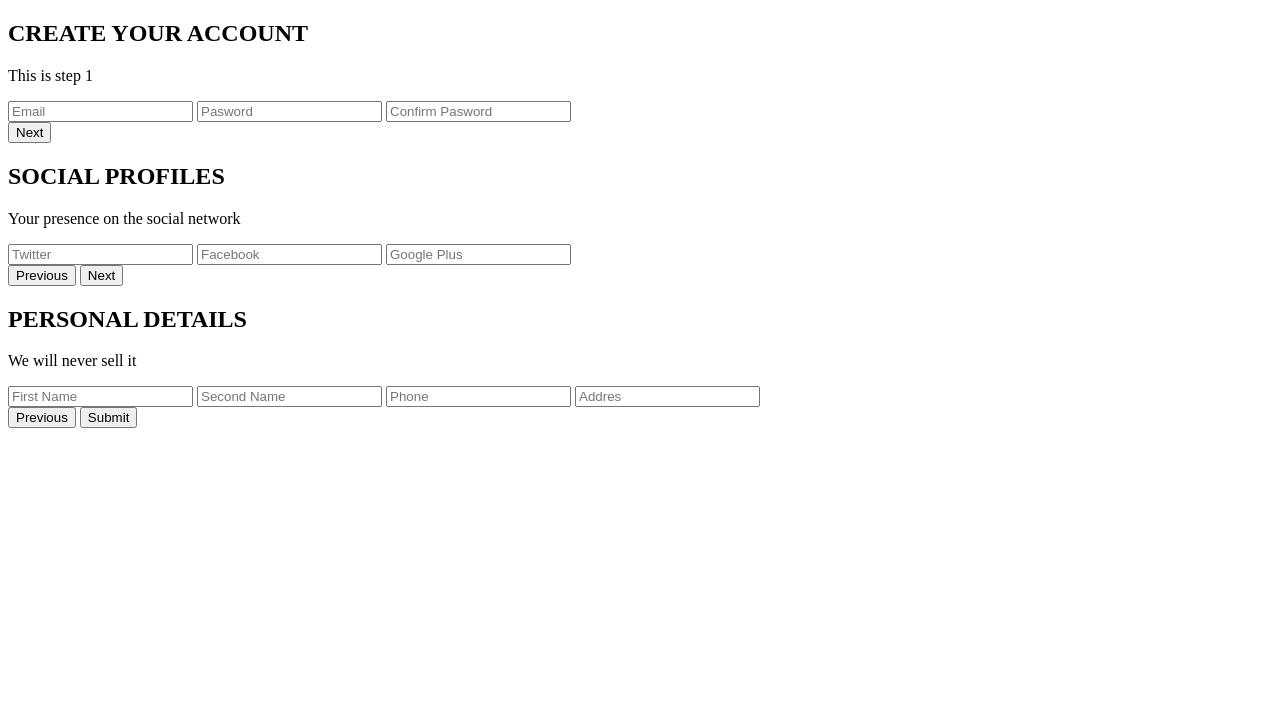
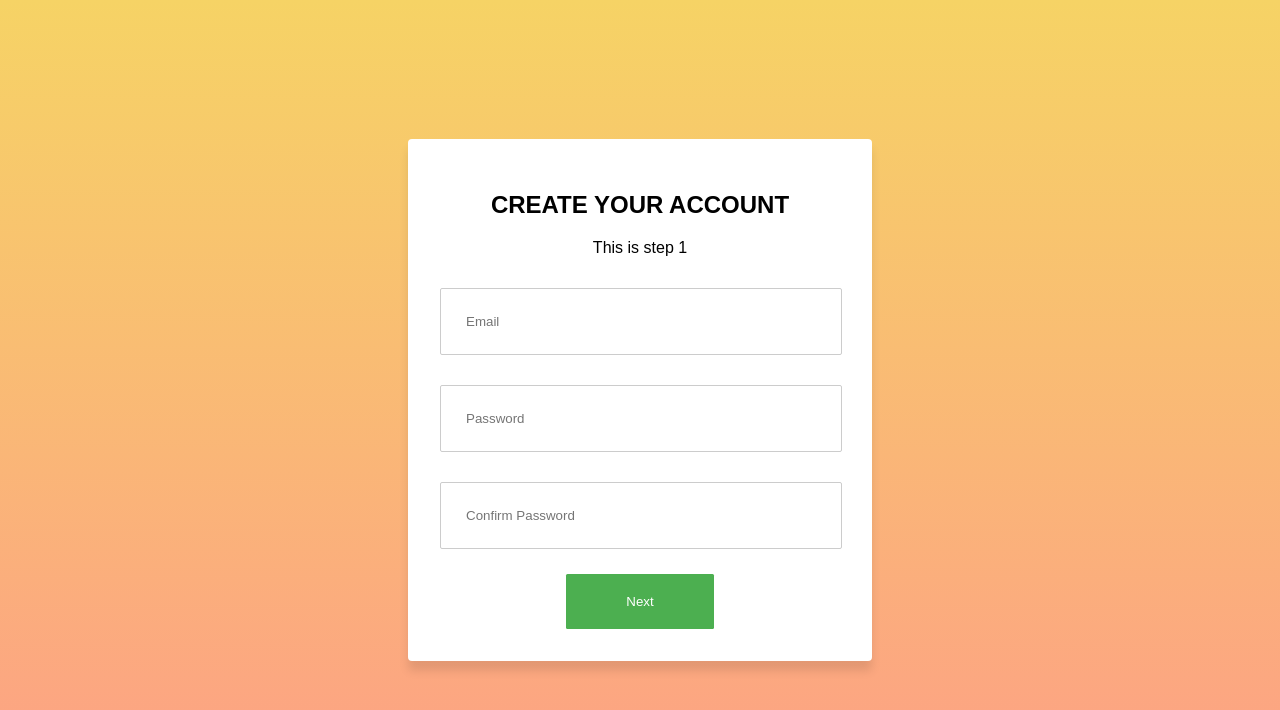
Before and after one commit to Plamadeala-Maxim/Validatorr, a plain HTML site: page index.html in a window 1280 px wide. Drawn offline with Linux system fonts and the light colour scheme.

Commit message:
refactor(html, css, js) add form block and styles
git push full-site

```diff
--- a/index.html
+++ b/index.html
@@ -1,65 +1,60 @@
 <!DOCTYPE html>
 <html lang="en">
+
 <head>
     <meta charset="UTF-8">
     <meta name="viewport" content="width=device-width, initial-scale=1.0">
-    <title>Document</title>
+    <title>Multi-Step Form</title>
     <link rel="stylesheet" href="style.css">
 </head>
+
 <body>
+    <div class="validator">
+        <!-- <div class="progress-bar">
+            <div class="step active">1</div>
+            <div class="step">2</div>
+            <div class="step">3</div>
+        </div> -->
+        <div class="container">
 
-    <div id="upBar"></div>
 
-<div id="allContainers">
-
-    <div id="firstContainer">
-        <div class="containerText">
+            <form id="multiStepForm">
+                <div class="form-step active">
                     <h2>CREATE YOUR ACCOUNT</h2>
                     <p>This is step 1</p>
+                    <input type="email" placeholder="Email" required>
+                    <input type="password" placeholder="Password" required>
+                    <input type="password" placeholder="Confirm Password" required>
+                    <button type="button" id="next1">Next</button>
                 </div>
-        <div class="containerInputs">
-            <input placeholder="Email" id="emailInput" type="email">
-            <input placeholder="Pasword" id="paswordInput" type="password">
-            <input placeholder="Confirm Pasword" id="vPaswordInput" type="password">
-        </div>
-        <div class="containerBtns">
-            <button>Next</button>
+                <div class="form-step">
+                    <h2>SOCIAL PROFILES</h2>
+                    <p>Your presence on the social network</p>
+                    <input type="text" placeholder="Twitter">
+                    <input type="text" placeholder="Facebook">
+                    <input type="text" placeholder="Google Plus">
+                    <div class="btn-group">
+                        <button type="button" id="prev2">Previous</button>
+                        <button type="button" id="next2">Next</button>
                     </div>
                 </div>
-    <div id="secondContainer">
-        <div class="containerText">
-            <h2>SOCIAL PROFILES</h2>
-            <p>Your presence on the social network</p>
-        </div>
-        <div class="containerInputs">
-            <input placeholder="Twitter" type="text">
-            <input placeholder="Facebook" type="text">
-            <input placeholder="Google Plus" type="text">
-        </div>
-        <div class="containerBtns">
-            <button>Previous</button>
-            <button>Next</button>
+                <div class="form-step">
+                    <h2>PERSONAL DETAILS</h2>
+                    <p>We will never sell it</p>
+                    <input type="text" placeholder="First Name" required>
+                    <input type="text" placeholder="Last Name" required>
+                    <input type="text" placeholder="Phone">
+                    <input type="text" placeholder="Address">
+                    <div class="btn-group">
+                        <button type="button" id="prev3">Previous</button>
+                        <button type="submit">Submit</button>
                     </div>
                 </div>
-    <div id="thirdContainer">
-        <div class="containerText">
-            <h2>PERSONAL DETAILS</h2>
-            <p>We will never sell it</p>
+            </form>
         </div>
-        <div class="containerInputs">
-            <input placeholder="First Name" type="text">
-            <input placeholder="Second Name" type="text">
-            <input placeholder="Phone" type="number">
-            <input placeholder="Addres" type="text">
-        </div>
-        <div class="containerBtns">
-            <button>Previous</button>
-            <button>Submit</button>
-        </div>
-    </div>
-
     </div>
 
     <script src="script.js"></script>
 </body>
+
 </html>
--- a/style.css
+++ b/style.css
@@ -0,0 +1,88 @@
+body {
+    font-family: Arial, sans-serif;
+    background: linear-gradient(to bottom, #f6d365, #fda085);
+    height: 100vh;
+    display: flex;
+    justify-content: center;
+    align-items: center;
+    margin: 0;
+}
+
+.validator {
+    /* align-items: center; */
+    text-align: center;
+}
+
+.container {
+    background: white;
+    padding: 2rem;
+    border-radius: 4px;
+    box-shadow: 0 10px 10px rgba(0, 0, 0, 0.1);
+    max-width: 400px;
+    width: 100%;
+}
+
+.progress-bar {
+    display: flex;
+    justify-content: space-between;
+    padding-bottom: 2rem;
+    max-width: 400px;
+    width: 100%;
+    margin: 0 auto;
+}
+
+.multiStepForm {
+    align-items: center;
+}
+
+.step {
+    width: 30px;
+    height: 30px;
+    background: lightgray;
+    display: flex;
+    justify-content: center;
+    align-items: center;
+    color: white;
+}
+
+.step.active {
+    background: #4CAF50;
+}
+
+.form-step {
+    display: none;
+}
+
+.form-step.active {
+    display: block;
+}
+
+input {
+    width: 350px;
+    padding: 25px;
+    margin: 15px 0;
+    border-radius: 2px;
+    border: 1px solid #ccc;
+}
+
+button {
+    width: 37%;
+    padding: 20px;
+    margin-top: 10px;
+    justify-content: center;
+    background: #4CAF50;
+    color: white;
+    border: none;
+    border-radius: 1.5px;
+    cursor: pointer;
+}
+
+button:disabled {
+    background: lightgray;
+    cursor: not-allowed;
+}
+
+.btn-group {
+    display: flex;
+    justify-content: space-evenly;
+}
```
Also changed, not shown: 1 other file. Lines whose indentation alone changed are shown as unchanged.
